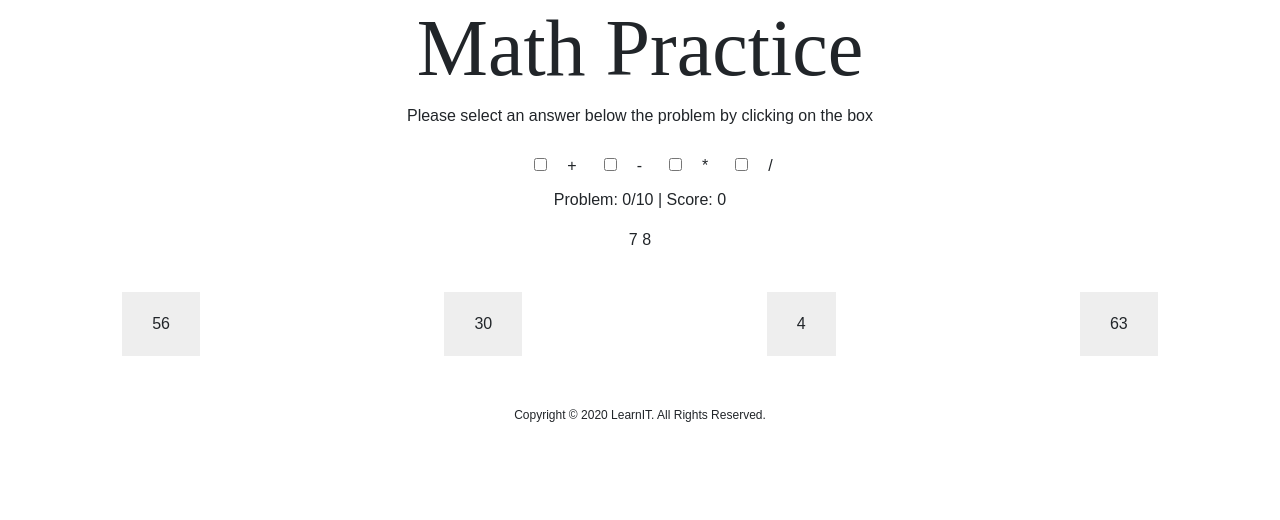
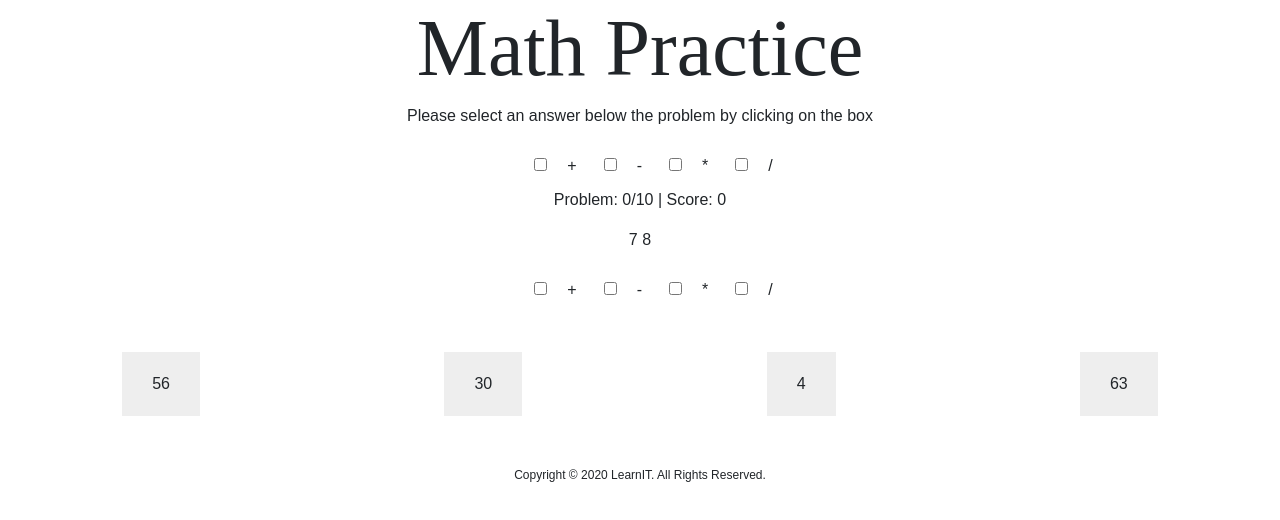
Before and after one commit to cgraham74/math_project, a React (Create React App) app: page / in a window 1280 px wide. Shown: the top 520 px of the page. Built offline with nearby package versions, Linux system fonts and the light colour scheme.

Commit message:
Now we have two check boxes!

```diff
--- a/src/components/BusinessLogic.js
+++ b/src/components/BusinessLogic.js
@@ -149,6 +149,7 @@ answers = shuffleArray([randomNumber(101), randomNumber(101), randomNumber(101),
     return (
 
         <section id="answers" className="show-hide">
+            <RenderOperands />
             <ul>
                 <li>{answers[0]}</li>
                 <li>{answers[1]}</li>
```
